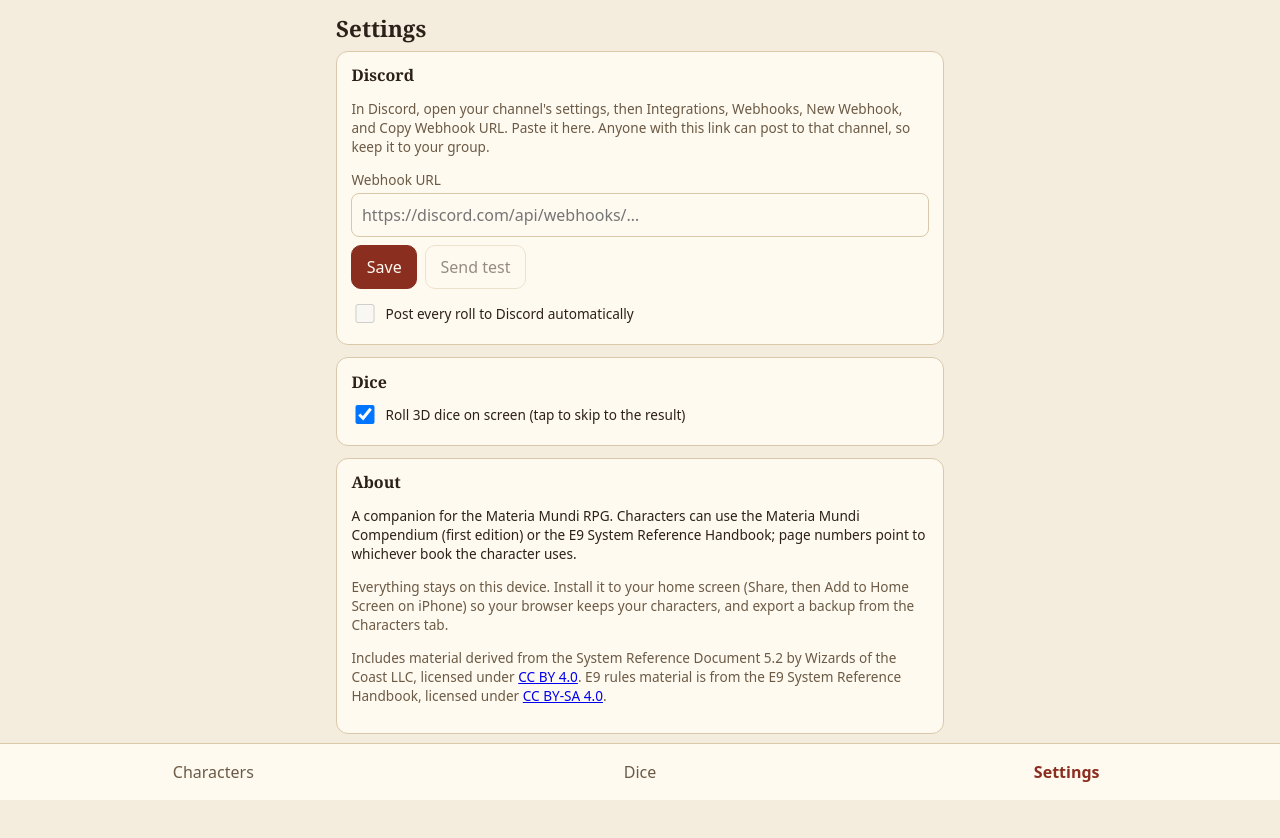
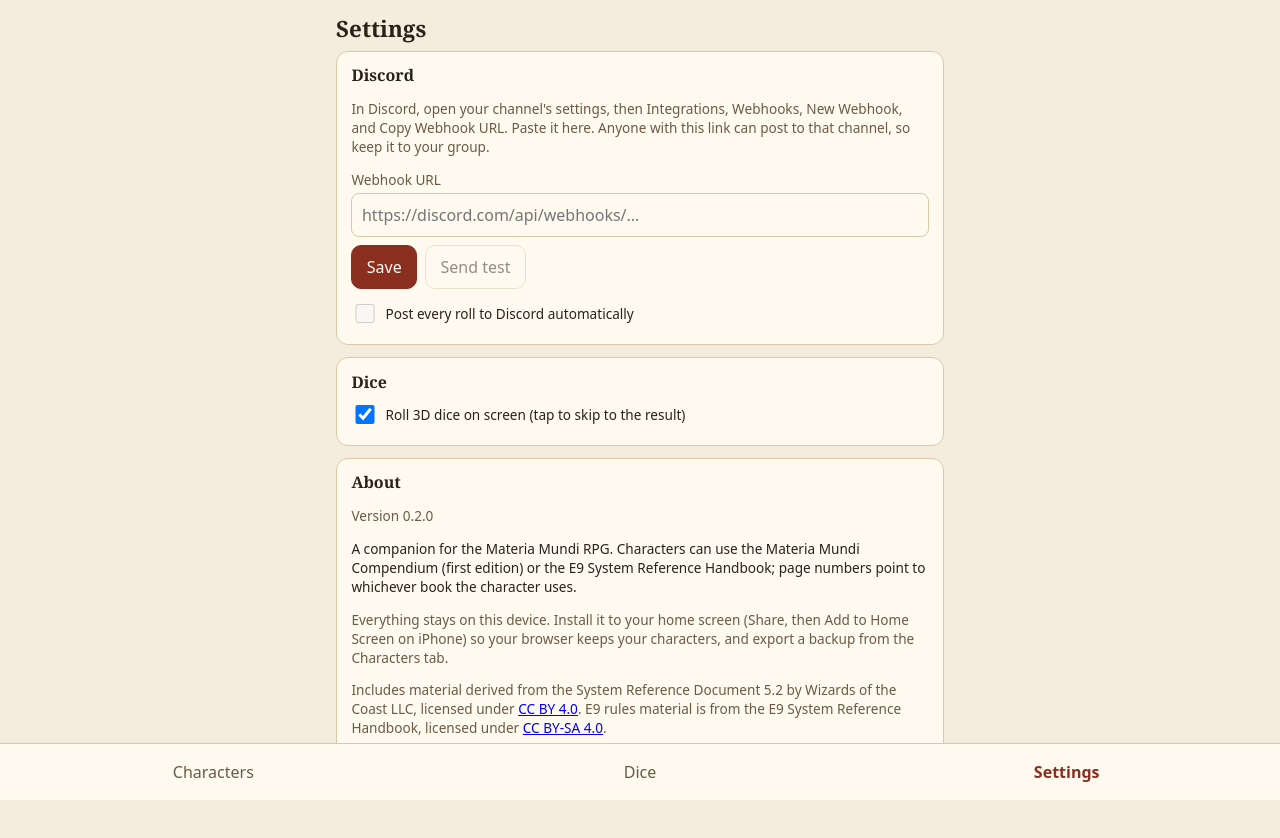
Before and after one commit to Ialdabaoth/MateriaMundiRPG, a Svelte app in the folder companion-app/: page / in a window 1280 px wide. Both pictures are taken after a click on the button "Settings". Shown: the top 838 px of the page. Built offline with nearby package versions, Linux system fonts and the light colour scheme.

Commit message:
Start versioning at 0.2.0 and show the version in Settings
Co-Authored-By: Claude Opus 5.5 <noreply@anthropic.com>
Claude-Session: https://claude.ai/code/session_01XfHWgrAy2JchUnxRyYzasz

```diff
--- a/companion-app/package.json
+++ b/companion-app/package.json
@@ -1,7 +1,7 @@
 {
   "name": "materia-mundi-companion",
   "private": true,
-  "version": "0.1.0",
+  "version": "0.2.0",
   "type": "module",
   "scripts": {
     "dev": "vite",
--- a/companion-app/src/components/Settings.svelte
+++ b/companion-app/src/components/Settings.svelte
@@ -57,6 +57,7 @@
 
 <section class="card" style="margin-top:0.75rem">
   <h3>About</h3>
+  <p class="small muted">Version {__APP_VERSION__}</p>
   <p class="small">
     A companion for the Materia Mundi RPG. Characters can use the Materia Mundi Compendium (first edition) or the
     E9 System Reference Handbook; page numbers point to whichever book the character uses.
--- /dev/null
+++ b/companion-app/src/globals.d.ts
@@ -0,0 +1,2 @@
+// Set from package.json by vite.config.ts.
+declare const __APP_VERSION__: string;
--- a/companion-app/vite.config.ts
+++ b/companion-app/vite.config.ts
@@ -1,6 +1,7 @@
 import { defineConfig } from 'vite';
 import { svelte } from '@sveltejs/vite-plugin-svelte';
 import { VitePWA } from 'vite-plugin-pwa';
+import pkg from './package.json' with { type: 'json' };
 
 // GitHub Pages serves the app from /<repo>/, so the workflow sets BASE_PATH.
 const base = process.env.BASE_PATH ?? '/';
@@ -9,6 +10,9 @@ const pwa = !process.env.PREVIEW;
 
 export default defineConfig({
   base,
+  define: {
+    __APP_VERSION__: JSON.stringify(pkg.version)
+  },
   plugins: [
     svelte(),
     pwa && VitePWA({
```
Also changed, not shown: 2 other files (tests, documents, lock files or other folders).
